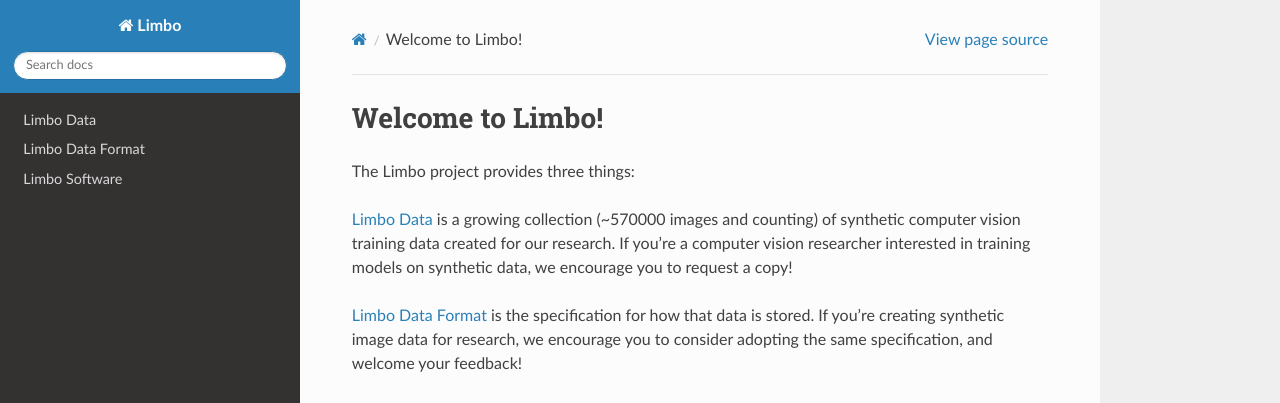
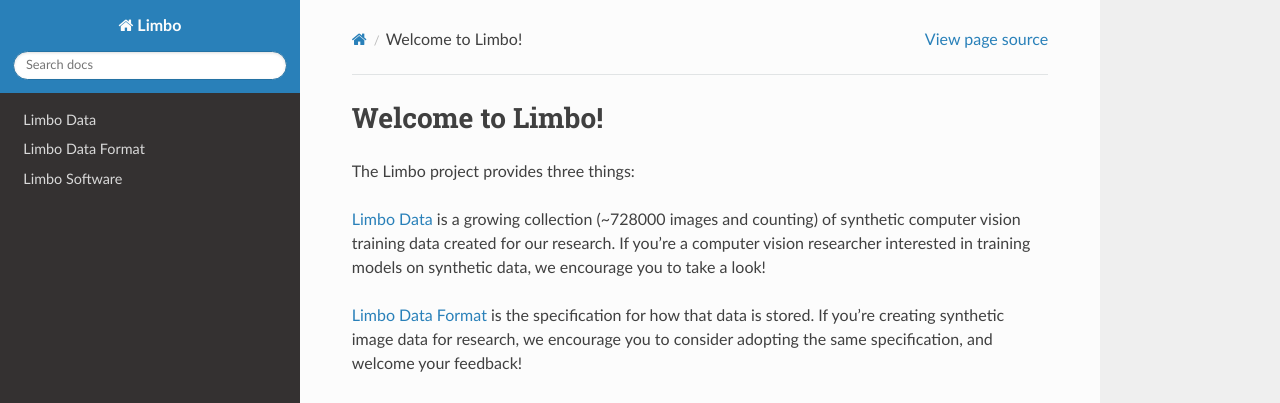
Before and after one commit to limbo-ml/user, a Sphinx documentation site: the page built from docs/index.rst, in a window 1280 px wide and 1323 px high. Shown: the top 403 px of the window. Built offline with Sphinx 7.4.7 and the Read the Docs theme 2.0.0, drawn with Linux system fonts in a browser that asks for light colours; pages that are not in the unit, such as notebooks, are missing from menus.

Commit message:
Add campaigns 13-15 to the documentation.

```diff
--- a/docs/index.rst
+++ b/docs/index.rst
@@ -3,10 +3,10 @@
 
 The Limbo project provides three things:
 
-:ref:`data` is a growing collection (~570000 images and counting) of synthetic
+:ref:`data` is a growing collection (~728000 images and counting) of synthetic
 computer vision training data created for our research.  If you're a computer
 vision researcher interested in training models on synthetic data, we encourage
-you to request a copy!
+you to take a look!
 
 :ref:`specification` is the specification for how that data is stored.  If
 you're creating synthetic image data for research, we encourage you to consider
```
Also changed, not shown: docs/campaign13.ipynb (added), docs/campaign13/48134.png (added), docs/campaign13/5181.png (added), docs/campaign13/8113.png (added), docs/campaign14.ipynb (added), docs/campaign14/3.png (added), docs/campaign14/33396.png (added), docs/campaign14/5.png (added), docs/campaign15.ipynb (added), docs/campaign15/50144.png (added), docs/campaign15/58888.png (added), docs/campaign15/5951.png (added), docs/data.ipynb.
